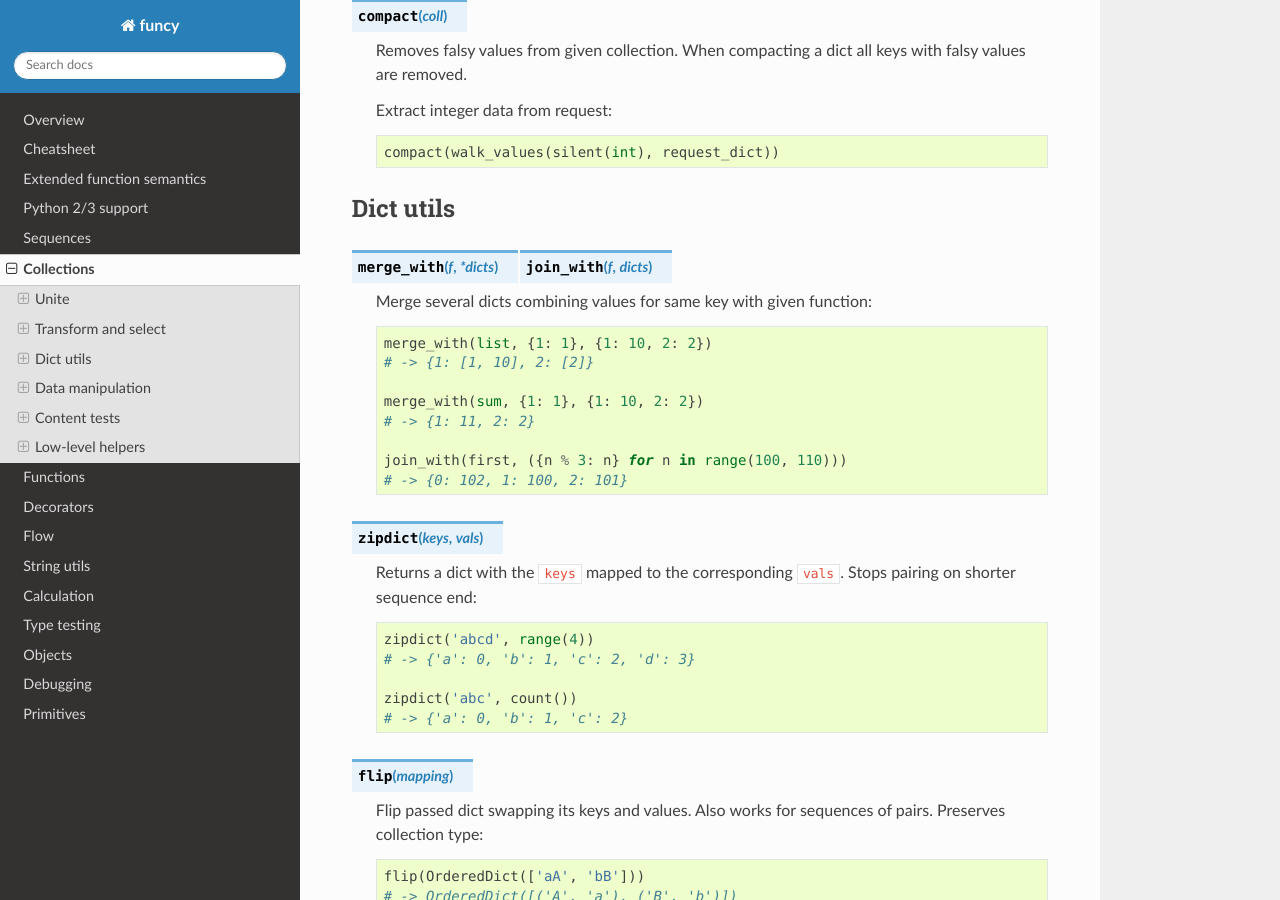
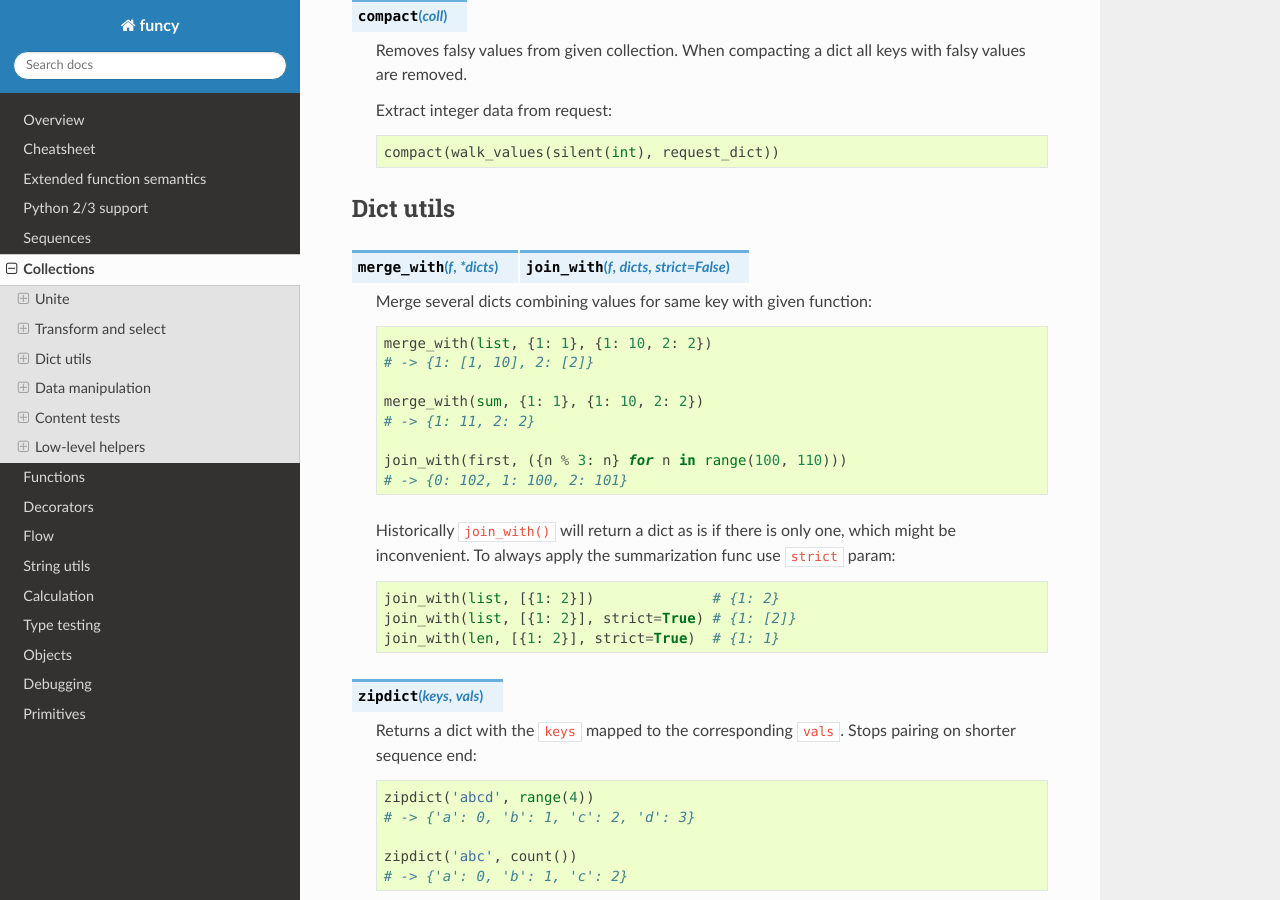
Before and after one commit to Jamaal224/funcy, a Sphinx documentation site: the page built from docs/colls.rst, in a window 1280 px wide and 900 px high, scrolled down 2602 px. Built offline with Sphinx 7.4.7 and the Read the Docs theme 2.0.0, drawn with Linux system fonts in a browser that asks for light colours.

Commit message:
Add join_with(strict=)
Closes #116.

```diff
--- a/docs/colls.rst
+++ b/docs/colls.rst
@@ -124,7 +124,7 @@ Dict utils
 ----------
 
 .. function:: merge_with(f, *dicts)
-              join_with(f, dicts)
+              join_with(f, dicts, strict=False)
 
     Merge several dicts combining values for same key with given function::
 
@@ -136,6 +136,12 @@ Dict utils
 
         join_with(first, ({n % 3: n} for n in range(100, 110)))
         # -> {0: 102, 1: 100, 2: 101}
+
+    Historically ``join_with()`` will return a dict as is if there is only one, which might be inconvenient. To always apply the summarization func use ``strict`` param::
+
+        join_with(list, [{1: 2}])              # {1: 2}
+        join_with(list, [{1: 2}], strict=True) # {1: [2]}
+        join_with(len, [{1: 2}], strict=True)  # {1: 1}
 
 
 .. function:: zipdict(keys, vals)
```
Also changed, not shown: 2 other files.
